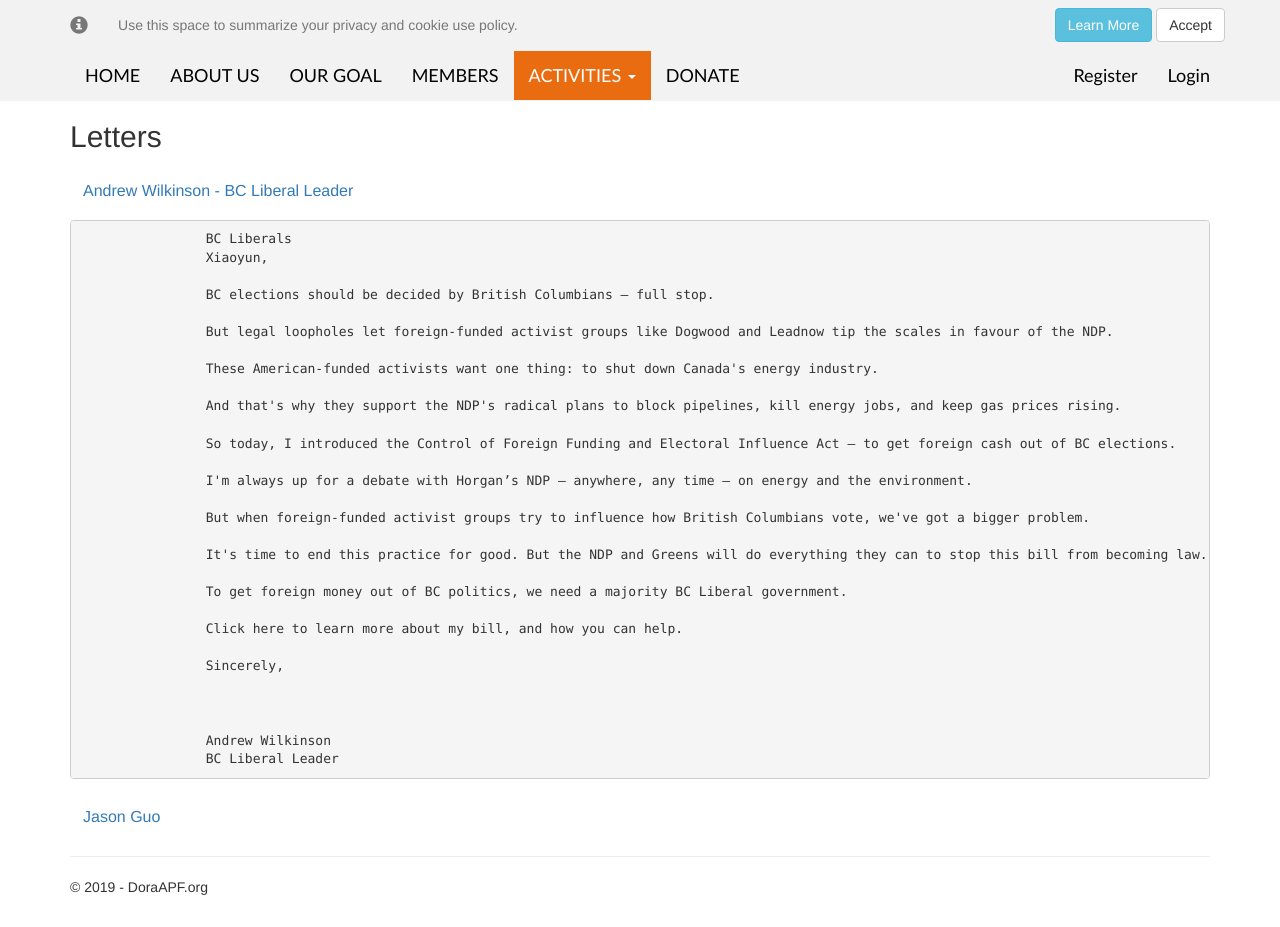
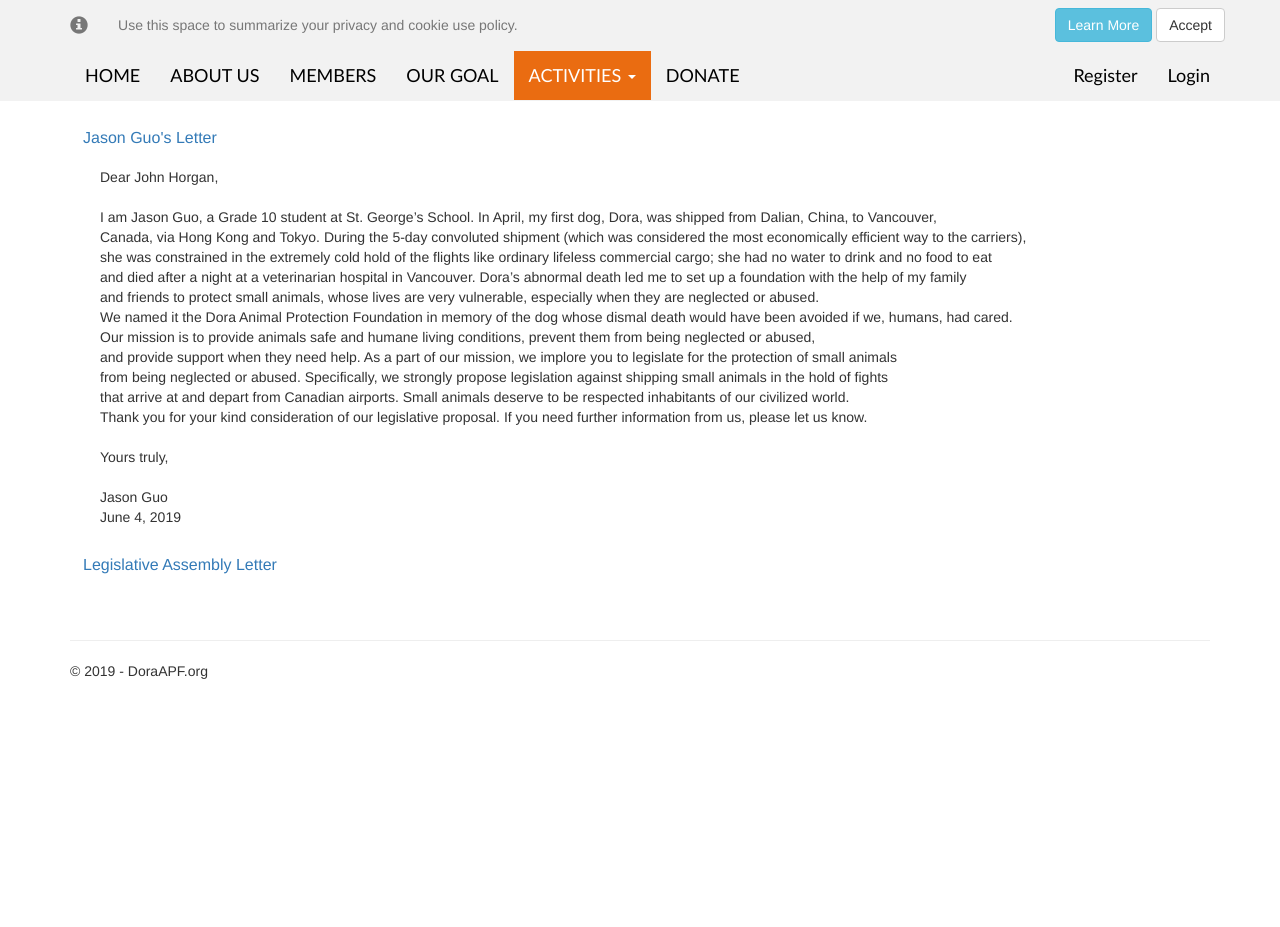
Before and after one commit to tczhd/DoraApf, an ASP.NET Core app: page /Home/Letters in a window 1280 px wide, after a click on "Jason Guo's Letter". After the commit the page ends 679 px from the top, so only its background shows below. Run offline with ASP.NET Core 8, Linux system fonts and the light colour scheme; some libraries are stand-ins or nearby versions.

Commit message:
Check in code

```diff
--- a/DoraAPF.org/Views/Home/About.cshtml
+++ b/DoraAPF.org/Views/Home/About.cshtml
@@ -1,10 +1,6 @@
 @{
     ViewData["Title"] = "About";
 }
-<h2>Jason Guo</h2>
-<div style="padding-left:20px; padding-bottom:20px;">
- Founder & President
-</div>
 
 <video controls autoplay>
     <source src="~/videos/Dora PSA Endling Slide 1.mp4" type="video/mp4">>
--- a/DoraAPF.org/Views/Home/Letters.cshtml
+++ b/DoraAPF.org/Views/Home/Letters.cshtml
@@ -3,95 +3,94 @@
     ViewData["Title"] = "Letters";
 }
 
-<h2>Letters</h2>
 
 <div id="accordion">
+
     <div class="card">
         <div class="card-header" id="headingOne">
             <h3 class="mb-0">
-                <button class="btn btn-link" data-toggle="collapse" data-target="#collapseOne" aria-expanded="true" aria-controls="collapseOne">
-                    <span style="font-size:16px;">
-                        Andrew Wilkinson -
-                        BC Liberal Leader
-                    </span>
+                <button class="btn btn-link collapsed" data-toggle="collapse" data-target="#collapseOne" aria-expanded="false" aria-controls="collapseOne">
+                    <span style="font-size:16px;"> Jason Guo's Letter</span>
                 </button>
             </h3>
         </div>
+        <div id="collapseOne" class="collapse" aria-labelledby="headingOne" data-parent="#accordion">
+            <div class="card-body" style="padding-left:30px;">
 
-        <div id="collapseOne" class="collapse" aria-labelledby="headingOne" data-parent="#accordion">
-            <div class="card-body">
-                <pre>
-                BC Liberals
-                Xiaoyun,
+                Dear John Horgan,<br /><br />
 
-                BC elections should be decided by British Columbians – full stop.
+                I am Jason Guo, a Grade 10 student at St. George’s School. In April, my first dog, Dora, was shipped from Dalian, China, to Vancouver,<br />
 
-                But legal loopholes let foreign-funded activist groups like Dogwood and Leadnow tip the scales in favour of the NDP.
+                Canada, via Hong Kong and Tokyo. During the 5-day convoluted shipment (which was considered the most economically efficient way to the carriers),<br />
 
-                These American-funded activists want one thing: to shut down Canada's energy industry.
+                she was constrained in the extremely cold hold of the flights like ordinary lifeless commercial cargo; she had no water to drink and no food to eat <br />
 
-                And that's why they support the NDP's radical plans to block pipelines, kill energy jobs, and keep gas prices rising.
+                and died after a night at a veterinarian hospital in Vancouver. Dora’s abnormal death led me to set up a foundation with the help of my family <br />
 
-                So today, I introduced the Control of Foreign Funding and Electoral Influence Act — to get foreign cash out of BC elections.
+                and friends to protect small animals, whose lives are very vulnerable, especially when they are neglected or abused. <br />
 
-                I'm always up for a debate with Horgan’s NDP — anywhere, any time — on energy and the environment.
+                We named it the Dora Animal Protection Foundation in memory of the dog whose dismal death would have been avoided if we, humans, had cared.<br />
 
-                But when foreign-funded activist groups try to influence how British Columbians vote, we've got a bigger problem.
+                Our mission is to provide animals safe and humane living conditions, prevent them from being neglected or abused,  <br />
 
-                It's time to end this practice for good. But the NDP and Greens will do everything they can to stop this bill from becoming law.
+                and provide support when they need help. As a part of our mission, we implore you to legislate for the protection of small animals <br />
 
-                To get foreign money out of BC politics, we need a majority BC Liberal government.
+                from being neglected or abused. Specifically, we strongly propose legislation against shipping small animals in the hold of fights <br />
 
-                Click here to learn more about my bill, and how you can help.
+                that arrive at and depart from Canadian airports. Small animals deserve to be respected inhabitants of our civilized world. <br />
 
-                Sincerely,
+                Thank you for your kind consideration of our legislative proposal. If you need further information from us, please let us know.<br /><br />
 
+                Yours truly,<br /><br />
 
-
-                Andrew Wilkinson
-                BC Liberal Leader</pre>
+                Jason Guo<br />
+                June 4, 2019<br />
             </div>
         </div>
     </div>
+
     <div class="card">
         <div class="card-header" id="headingTwo">
             <h3 class="mb-0">
                 <button class="btn btn-link collapsed" data-toggle="collapse" data-target="#collapseTwo" aria-expanded="false" aria-controls="collapseTwo">
-                    <span style="font-size:16px;"> Jason Guo</span>
+                    <span style="font-size:16px;"> Legislative Assembly Letter</span>
                 </button>
             </h3>
         </div>
         <div id="collapseTwo" class="collapse" aria-labelledby="headingTwo" data-parent="#accordion">
-            <div class="card-body">
-                <pre>
-                Dear John Horgan,
+            <div class="card-body" style="padding-left:30px;">
 
-                I am Jason Guo, a Grade 10 student at St. George’s School. In April, my first dog, Dora, was shipped from Dalian, China, to Vancouver,
+                Dear Mr. Guo:
+                <br /> <br />
 
-                Canada, via Hong Kong and Tokyo. During the 5-day convoluted shipment (which was considered the most economically efficient way to the carriers),
+                Thank you for your email regarding proposed legislation to stop the neglect and abuse of animals. <br />
 
-                she was constrained in the extremely cold hold of the flights like ordinary lifeless commercial cargo; she had no water to drink and no food to eat
+                We appreciate your taking the time to write and extend our sincere condolences for the loss of your dog, <br />
 
-                and died after a night at a veterinarian hospital in Vancouver. Dora’s abnormal death led me to set up a foundation with the help of my family
+                Dora. We will share your message with Premier Horgan at our earliest opportunity. <br />
 
-                and friends to protect small animals, whose lives are very vulnerable, especially when they are neglected or abused.
+                He will appreciate the chance to hear your personal story and ideas on how to extend protections to small animals. <br />
 
-                We named it the Dora Animal Protection Foundation in memory of the dog whose dismal death would have been avoided if we, humans, had cared.
+                On your behalf, we have also provided a copy of your message to the Honourable Lana Popham, Minister of Agriculture, <br />
 
-                Our mission is to provide animals safe and humane living conditions, prevent them from being neglected or abused,
+                for her review and consideration. <br />
 
-                and provide support when they need help. As a part of our mission, we implore you to legislate for the protection of small animals
+                Please be assured that your suggestions will be included in any of the Minister’s related discussions going forward. <br />
 
-                from being neglected or abused. Specifically, we strongly propose legislation against shipping small animals in the hold of fights
+                If you would like to provide further details on your proposal, <br />
 
-                that arrive at and depart from Canadian airports. Small animals deserve to be respected inhabitants of our civilized world.
+                we encourage you to share them with the Ministry of Agriculture directly at <a href="mailto:AGR.Minister@gov.bc.ca">AGR.Minister@gov.bc.ca</a>. <br />
 
-                Thank you for your kind consideration of our legislative proposal. If you need further information from us, please let us know.
+                We would also recommend getting in contact with your local Member of the Legislative Assembly (MLA). <br />
 
-                Yours truly,
+                Their office may be able to offer assistance in furthering your advocacy. <br />
 
-                Jason Guo
-                June 4, 2019</pre>
+                You can find contact information for your MLA at the link listed below: <br /> <br /> <br />
+
+                <a href="https://www.leg.bc.ca/learn-about-us/members">https://www.leg.bc.ca/learn-about-us/members</a> <br /> <br /> <br />
+
+                Thank you, again, for taking the time to share your thoughts and recommendations with us. We wish you all the best. <br />
+
             </div>
         </div>
     </div>
--- a/DoraAPF.org/Views/Home/Story.cshtml
+++ b/DoraAPF.org/Views/Home/Story.cshtml
@@ -5,7 +5,7 @@
 
 <h2>Dora animal fundation protection Goal. </h2>
 
-<p style="font-size:14px;">
+<p style="font-size:16px;">
     Our mission is to provide animals safe and humane living conditions, prevent them from being neglected or abused,
     and provide support when they need help. As a part of our mission, we implore you to legislate for the protection of small animals
     from being neglected or abused. Specifically, we strongly propose legislation against shipping small animals in the hold of fights
--- a/DoraAPF.org/Views/Shared/_Layout.cshtml
+++ b/DoraAPF.org/Views/Shared/_Layout.cshtml
@@ -34,17 +34,17 @@
             </div>
             <div class="navbar-collapse collapse clearfix" style="clear:both;">
                 <ul class="nav navbar-nav">
-                    <li ><a asp-area="" asp-controller="Home" asp-action="Index">HOME</a></li>
+                    <li><a asp-area="" asp-controller="Home" asp-action="Index">HOME</a></li>
                     <li><a asp-area="" asp-controller="Home" asp-action="About">ABOUT US</a></li>
+                    <li><a asp-area="" asp-controller="Home" asp-action="Team">MEMBERS</a></li>
                     <li><a asp-area="" asp-controller="Home" asp-action="Story">OUR GOAL</a></li>
-                    <li><a asp-area="" asp-controller="Home" asp-action="Team">MEMBERS</a></li>
 
                     <li class="dropdown">
                         <a href="#" class="dropdown-toggle " data-toggle="dropdown" role="button" aria-haspopup="true" aria-expanded="false">ACTIVITIES <span class="caret"></span></a>
                         <ul class="dropdown-menu">
-                            <li><a asp-controller="Home" asp-action="Activities" >ACTIVITIES</a></li>
-                            <li><a asp-controller="Home" asp-action="News" >NEWS</a></li>
-                            <li><a asp-controller="Home" asp-action="Letters" >LETTERS</a></li>
+                            <li><a asp-controller="Home" asp-action="Activities">ACTIVITIES</a></li>
+                            <li><a asp-controller="Home" asp-action="News">NEWS</a></li>
+                            <li><a asp-controller="Home" asp-action="Letters">LETTERS</a></li>
                         </ul>
                     </li>
                     <li><a asp-area="" asp-controller="Home" asp-action="Donate">DONATE</a></li>
```
Also changed, not shown: DoraAPF.org/Views/Home/Activities.cshtml (+13 -1 lines), DoraAPF.org/Views/Home/Team.cshtml (+95 -22 lines), DoraAPF.org/DoraAPF.org.csproj, DoraAPF.org/wwwroot/images/Activities/Dora1.jpg (added), DoraAPF.org/wwwroot/images/Activities/Dora2.jpg (added), DoraAPF.org/wwwroot/images/Activities/Dora3.jpeg (added), DoraAPF.org/wwwroot/images/Activities/Dora4.jpeg (added), DoraAPF.org/wwwroot/images/Activities/Dora5.jpeg (added), DoraAPF.org/wwwroot/images/Activities/Dora6.jpeg (added), DoraAPF.org/wwwroot/images/Activities/Dora7.jpeg (added), 1 other file.
